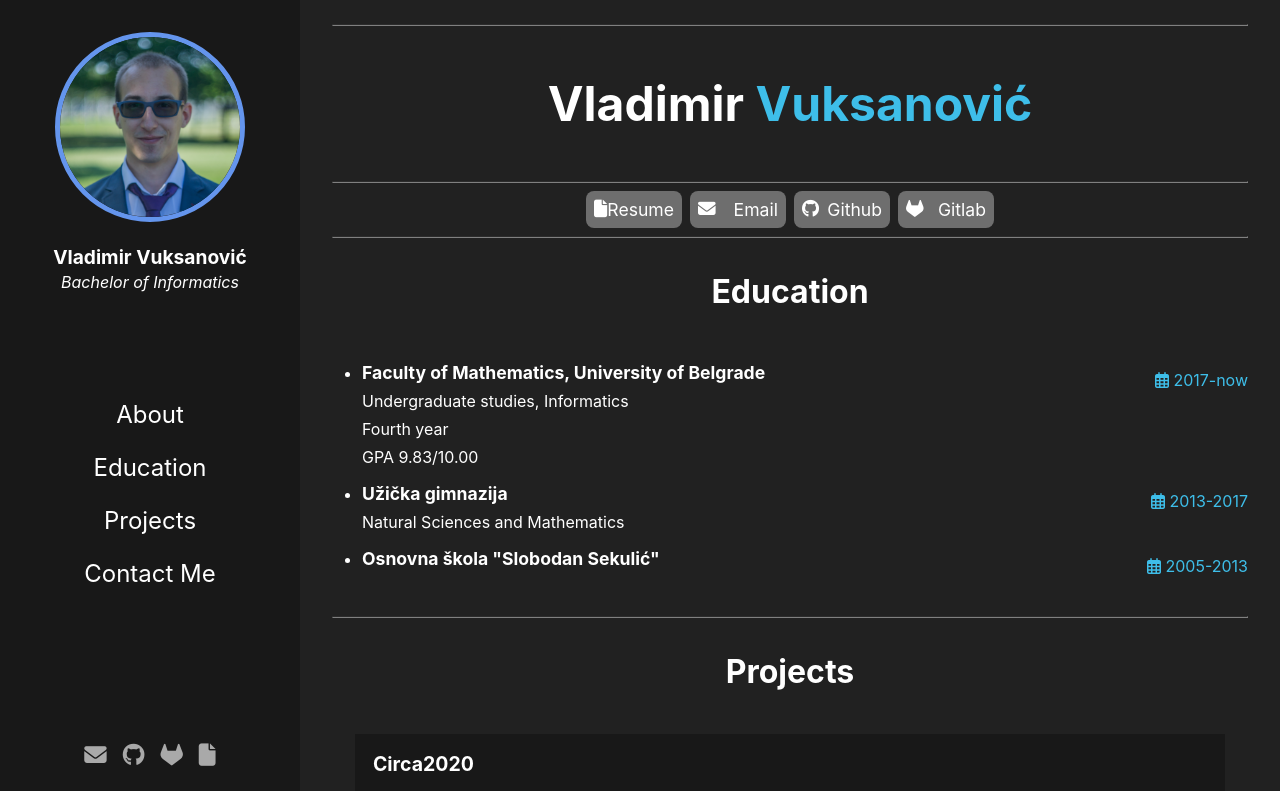
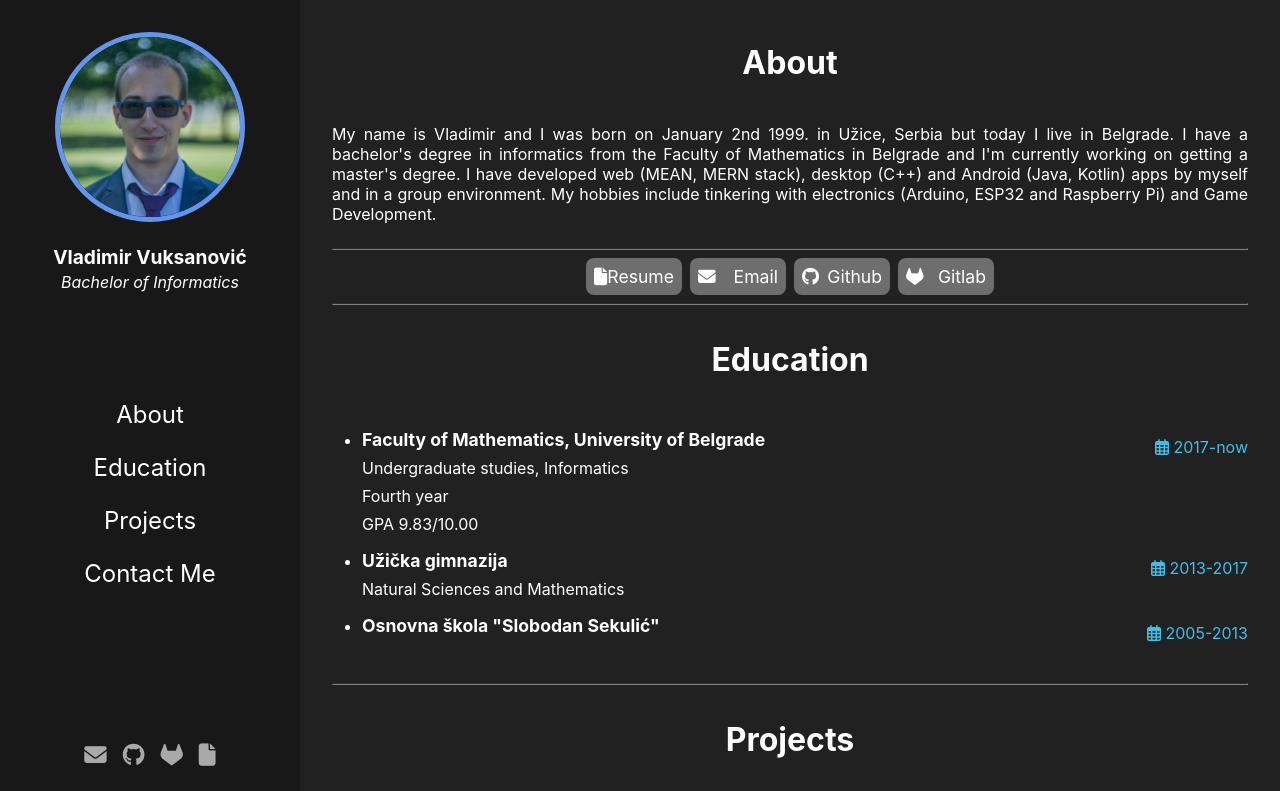
Before and after one commit to VladimirV99/vladimirv99.github.io, a React (Create React App) app: page / in a window 1280 px wide. Shown: the top 791 px of the page. Built offline with nearby package versions, Linux system fonts and the light colour scheme.

Commit message:
Update about and contact sections

```diff
--- a/src/App.css
+++ b/src/App.css
@@ -9,6 +9,10 @@ ul {
 
 .center {
   text-align: center;
+}
+
+.justify {
+  text-align: justify;
 }
 
 .colored {
@@ -31,9 +35,15 @@ main {
 
 section {
   /* min-height: 500px; */
+  /* min-height: 100vh; */
   display: flex;
   flex-direction: column;
   justify-content: center;
+}
+
+.header {
+  text-align: center;
+  font-size: 32px;
 }
 
 @media screen and (max-width: 850px) {
--- a/src/App.js
+++ b/src/App.js
@@ -13,11 +13,11 @@ function App() {
       <Navbar></Navbar>
 
       <main>
-        <section id="home">
+        <section id="about">
           <About />
         </section>
 
-        {/* <hr /> */}
+        <hr />
 
         <section id="education">
           <Education />
--- a/src/sections/About.css
+++ b/src/sections/About.css
@@ -1,12 +1,3 @@
-#name {
-  font-size: 3em;
-}
-
-.header {
-  text-align: center;
-  font-size: 32px;
-}
-
 .social-menu {
   display: flex;
   flex-direction: row;
--- a/src/sections/About.js
+++ b/src/sections/About.js
@@ -5,11 +5,15 @@ import './About.css';
 function About() {
   return (
     <Fragment>
-      <hr />
+      <h1 className="header">About</h1>
 
-      <h1 id="name" className="header">
-        Vladimir <span className="colored">Vuksanović</span>
-      </h1>
+      <p className="justify">
+        My name is Vladimir and I was born on January 2nd 1999. in Užice, Serbia but today I live in Belgrade. I have a
+        bachelor's degree in informatics from the Faculty of Mathematics in Belgrade and I'm currently working on
+        getting a master's degree. I have developed web (MEAN, MERN stack), desktop (C++) and Android (Java, Kotlin)
+        apps by myself and in a group environment. My hobbies include tinkering with electronics (Arduino, ESP32 and
+        Raspberry Pi) and Game Development.
+      </p>
 
       <hr />
 
@@ -27,8 +31,6 @@ function About() {
           <i className="fab fa-gitlab"></i> Gitlab
         </a>
       </div>
-
-      <hr />
     </Fragment>
   );
 }
--- a/src/sections/Contact.js
+++ b/src/sections/Contact.js
@@ -13,23 +13,37 @@ function Contact() {
             <td className="center">
               <i className="far fa-big fa-envelope"></i>
             </td>
-            <td>Email:</td>
+            <td className="center">Email:</td>
             <td>vladevuksan99@gmail.com</td>
           </tr>
           <tr>
             <td className="center">
-              <i className="fas fa-big fa-map-marker-alt"></i>
+              <i className="fab fa-big fa-github"></i>
             </td>
-            <td>Address:</td>
-            <td>Užičkih heroja 27/1, Užice, Srbija</td>
+            <td className="center">GitHub:</td>
+            <td>VladimirV99</td>
+          </tr>
+          <tr>
+            <td className="center">
+              <i className="fab fa-big fa-gitlab"></i>
+            </td>
+            <td className="center">GitLab:</td>
+            <td>VladimirV99</td>
           </tr>
           <tr>
             <td className="center">
               <i className="fas fa-big fa-phone"></i>
             </td>
-            <td>Phone:</td>
+            <td className="center">Phone:</td>
             <td>(+381) 64 4438136</td>
           </tr>
+          {/* <tr>
+            <td className="center">
+              <i className="fas fa-big fa-map-marker-alt"></i>
+            </td>
+            <td className="center">Address:</td>
+            <td>Užičkih heroja 27/1, Užice, Srbija</td>
+          </tr> */}
         </tbody>
       </table>
     </Fragment>
```
